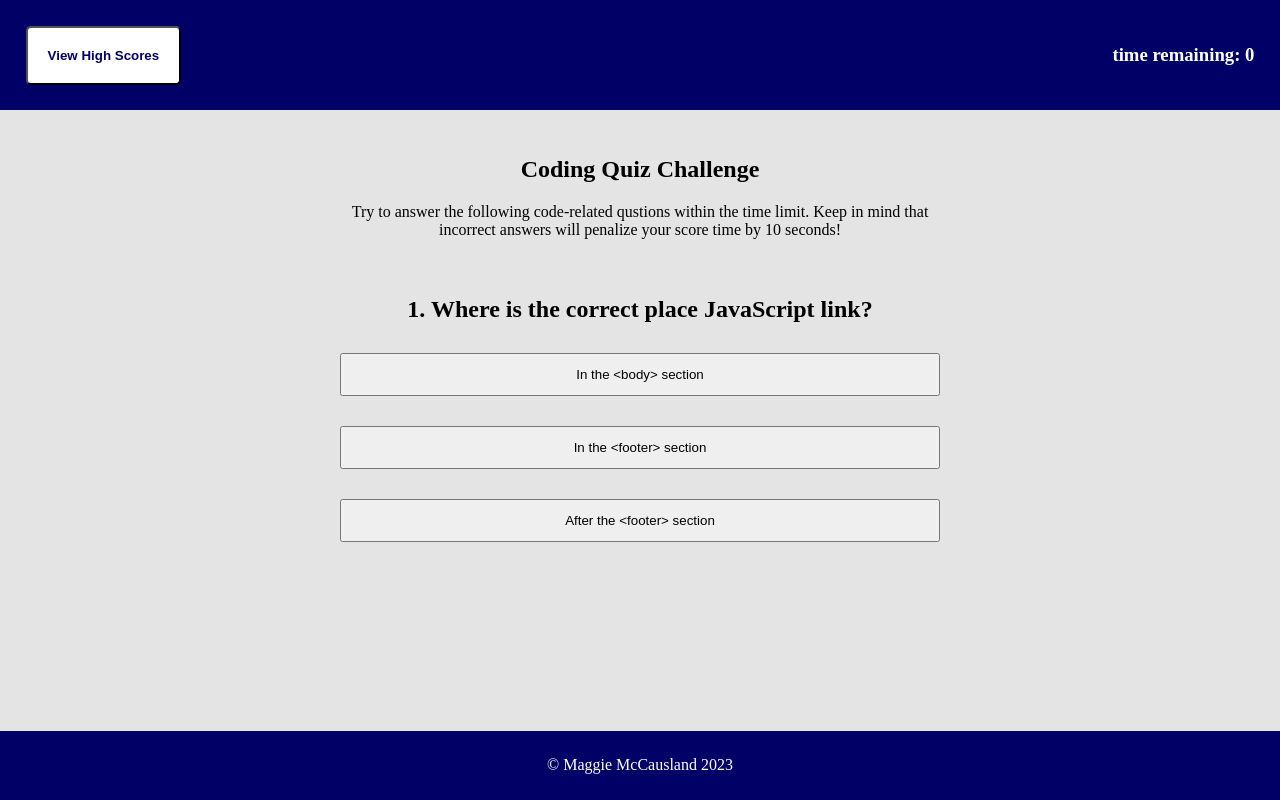
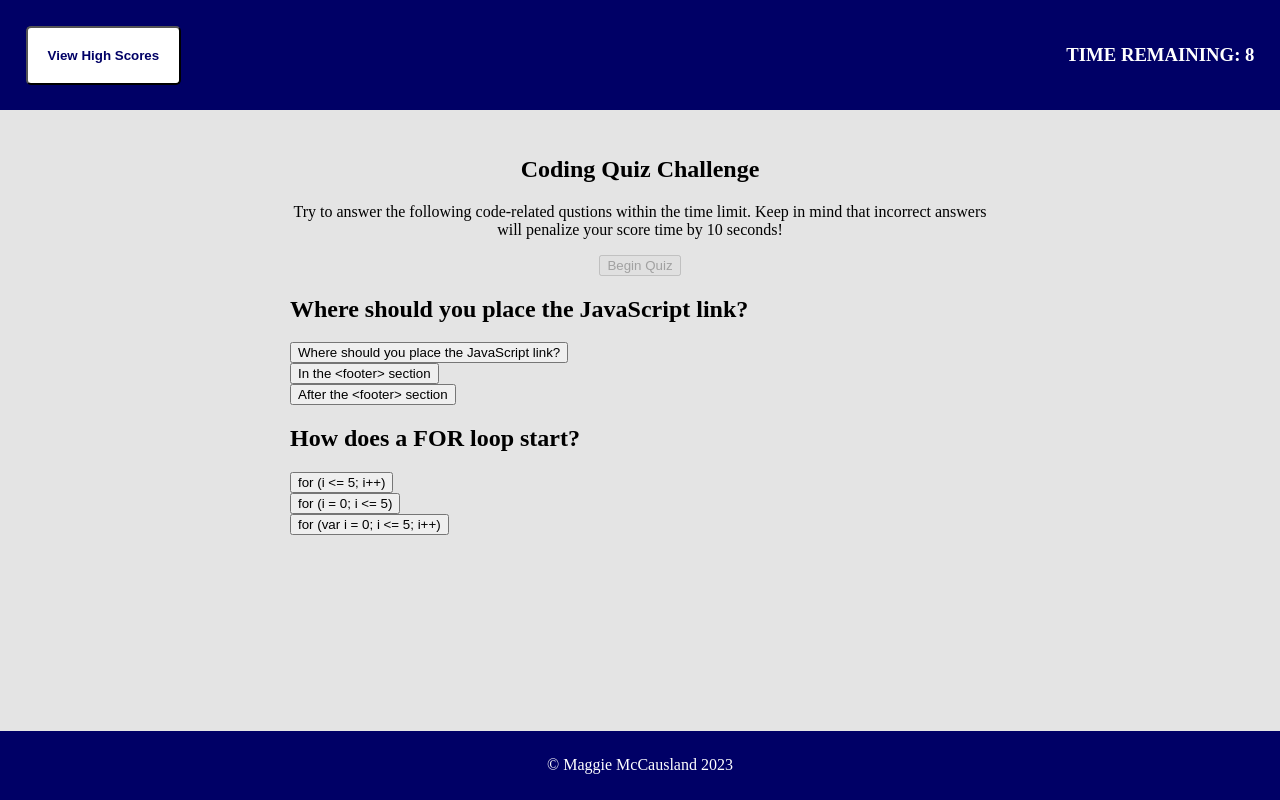
Before and after one commit to maggiemcc/code-quiz, a plain HTML site: page index.html in a window 1280 px wide. Both pictures are taken after a click on the button "Begin Quiz". Drawn offline with Linux system fonts and the light colour scheme.

Commit message:
added timer, changed quizQuestions array, added forEach to display answer options

```diff
--- a/index.html
+++ b/index.html
@@ -21,9 +21,9 @@
         </div>
 
         <div class="question-section">
-            <h2 class="question"></h2>
-            <div class="answer-options"></div>
-             <h4 class="feedback"></h4>
+            <!-- <h2 class="question"></h2> -->
+            <!-- <div class="answer-options"></div> -->
+             <!-- <h4 class="result"></h4> -->
         </div>
     </main>
     <footer>© Maggie McCausland 2023</footer>
--- a/resources/script.js
+++ b/resources/script.js
@@ -1,62 +1,103 @@
 // variables
 var beginQuizBtn = document.querySelector(".beginQuiz");
 var viewScoresBtn = document.querySelector(".high-scores");
-var quizQuestion = document.querySelector(".question");
-var answerOptions = document.querySelector(".answer-options");
-var feedback = document.querySelector(".feedback");
+// var quizQuestion = document.querySelector(".question");
+// var answerOptions = document.querySelector(".answer-options");
+// var result = document.querySelector(".result");
+var questionSection = document.querySelector(".question-section");
+
+// TIMER
+var timeRemaining = document.querySelector(".time-remaining");
+var timer;
+var timerCount;
+
 var score = 0;
 
-// questions for quiz
+// Quiz Array
 var quizQuestions = [
     {
-        question: "1. Where is the correct place JavaScript link?",
-        choices: [
-            { option: "In the <body> section", answer: true },
-            { option: "In the <footer> section", answer: false },
-            { option: "After the <footer> section", answer: false }
-        ]
+        ask: "Where should you place the JavaScript link?",
+        choices: [{
+            a: "Where should you place the JavaScript link?",
+            b: "In the <footer> section",
+            c: "After the <footer> section",
+        }],
+        answer: "a"
     },
     {
-        question: "2. How does a FOR loop start?",
-        choices: [
-            { option: "for (i <= 5; i++)", answer: false },
-            { option: "for (i = 0; i <= 5)", answer: false },
-            { option: "for (i = 0; i <= 5; i++)", answer: true },
-        ]
+        ask: "How does a FOR loop start?",
+        choices: [{
+            a: "for (i <= 5; i++)",
+            b: "for (i = 0; i <= 5)",
+            c: "for (var i = 0; i <= 5; i++)"
+        }],
+        answer: "c"
     },
-    {
-        question: "3. Correct way to write a JavaScript array?",
-        choices: [
-            { option: "var colors = ['red', 'green', 'blue']", answer: true },
-            { option: "var colors = 'red', 'green', 'blue'", answer: false },
-            { option: "var colors = [1:'red', 2:'green', 3:'blue']", answer: false },
-        ]
-    }
 ];
 
 
+
+// console.log("quizQuestions:", quizQuestions);
+// console.log("ask:", quizQuestions[0].ask);
+// console.log("choices:", quizQuestions[0].choices);
+
 // Add event listeners
 beginQuizBtn.addEventListener("click", beginQuiz);
-viewScoresBtn.addEventListener("click", viewScores);
 
+// Shuffle quiz questions
+function beginQuiz() {
+    timerCount = 10;
+    beginQuizBtn.disabled = true;
+    startTimer();
+    showQuestions();
+};
 
-// functions
-function beginQuiz() {
-    console.log("begin button working")
-    beginQuizBtn.style.visibility = 'hidden';
-    var currentQuestion = 0;
+function showQuestions() {
+    // Loop through and get each question
+    for (var i = 0; i < quizQuestions.length; i++) {
+        var questionTitle = quizQuestions[i].ask;
+        console.log("question:", questionTitle)
 
-    quizQuestion.textContent = quizQuestions[currentQuestion].question;
+        var displayQuestion = document.createElement('h2');
+        displayQuestion.textContent = questionTitle;
+        questionSection.appendChild(displayQuestion);
+        console.log("choices:", quizQuestions[i].choices)
+        console.log("choices 2.0:", quizQuestions[i].choices[0])
 
-      for (let i = 0; i < quizQuestions[currentQuestion].choices.length; i++){
-        var choiceBtn = document.createElement("button");
-        choiceBtn.textContent = quizQuestions[currentQuestion].choices[i].option;
+        // make a button for each answer choice
+        quizQuestions[i].choices.forEach(function(option){
+            for (var value in option) {
+                // console.log(`${option[value]}`);
 
-        answerOptions.appendChild(choiceBtn);
+                var displayChoices = document.createElement('div');
+                var choiceBtn = document.createElement('button');
+                choiceBtn.textContent = `${option[value]}`;
+
+                questionSection.appendChild(displayChoices);
+                questionSection.appendChild(choiceBtn);
+            }
+        })
     }
 }
 
-function viewScores() {
-    console.log("view scores button working")
-    beginQuizBtn.style.visibility = 'visible';
+
+
+
+function startTimer() {
+    timer = setInterval(function () {
+        timerCount--;
+        timeRemaining.textContent = "TIME REMAINING: " + timerCount;
+        if (timerCount === 0) {
+            clearInterval(timer);
+            console.log("you lose");
+        }
+    }, 1000);
 }
+
+
+
+// VIEW SCORES
+// viewScoresBtn.addEventListener("click", viewScores);
+// function viewScores() {
+//     console.log("view scores button working")
+// }
--- a/resources/styles.css
+++ b/resources/styles.css
@@ -54,7 +54,7 @@ main {
 .startPage, .question-section {
     margin: auto;
     text-align: center;
-    max-width: 600px;
+    max-width: 700px;
 }
 
 .answer-options {
@@ -75,6 +75,10 @@ main {
     font-weight: bold;
 }
 
+.question-section {
+    text-align: left;
+}
+
 footer {
     padding: 2%;
     background-color: var(--primaryColor);
```
